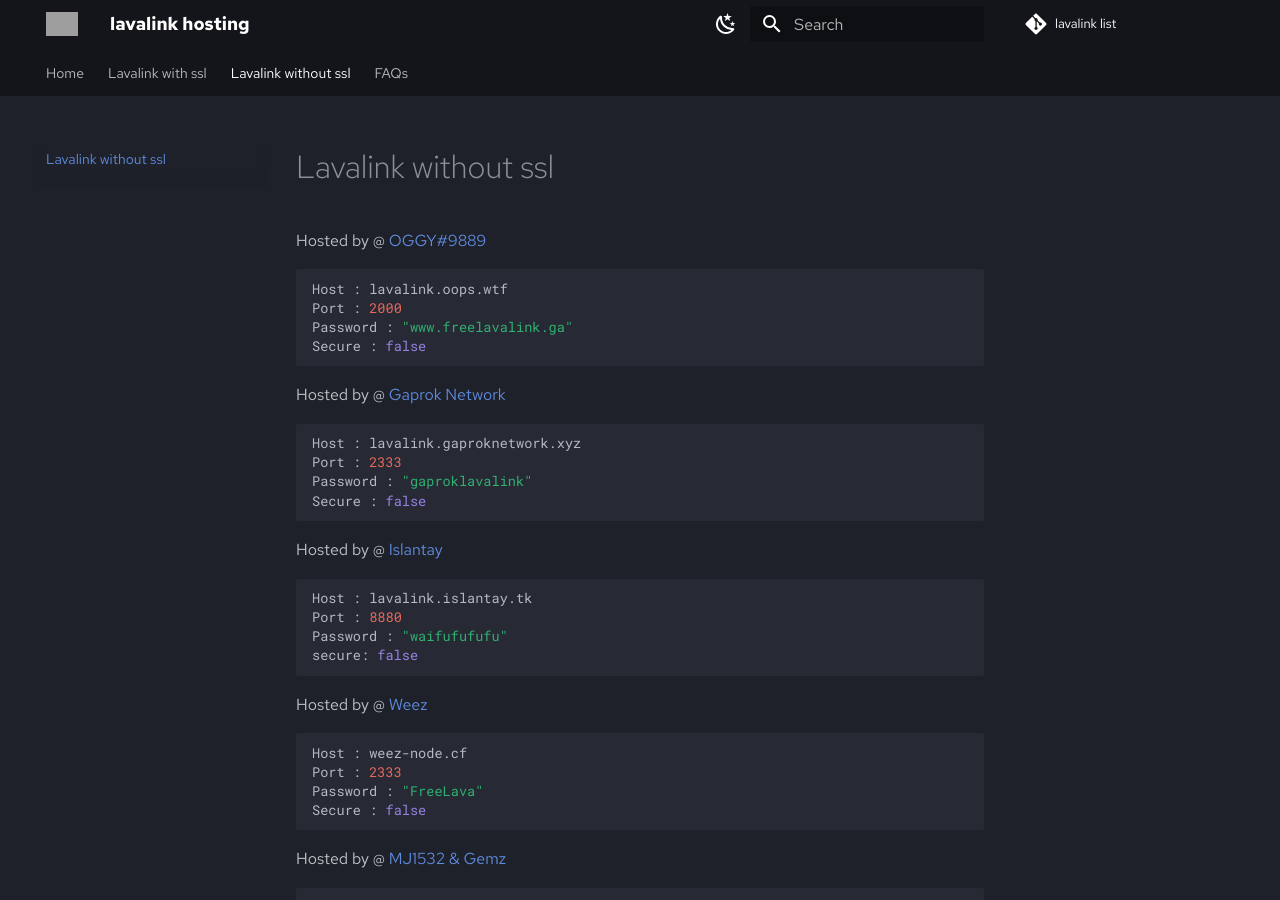
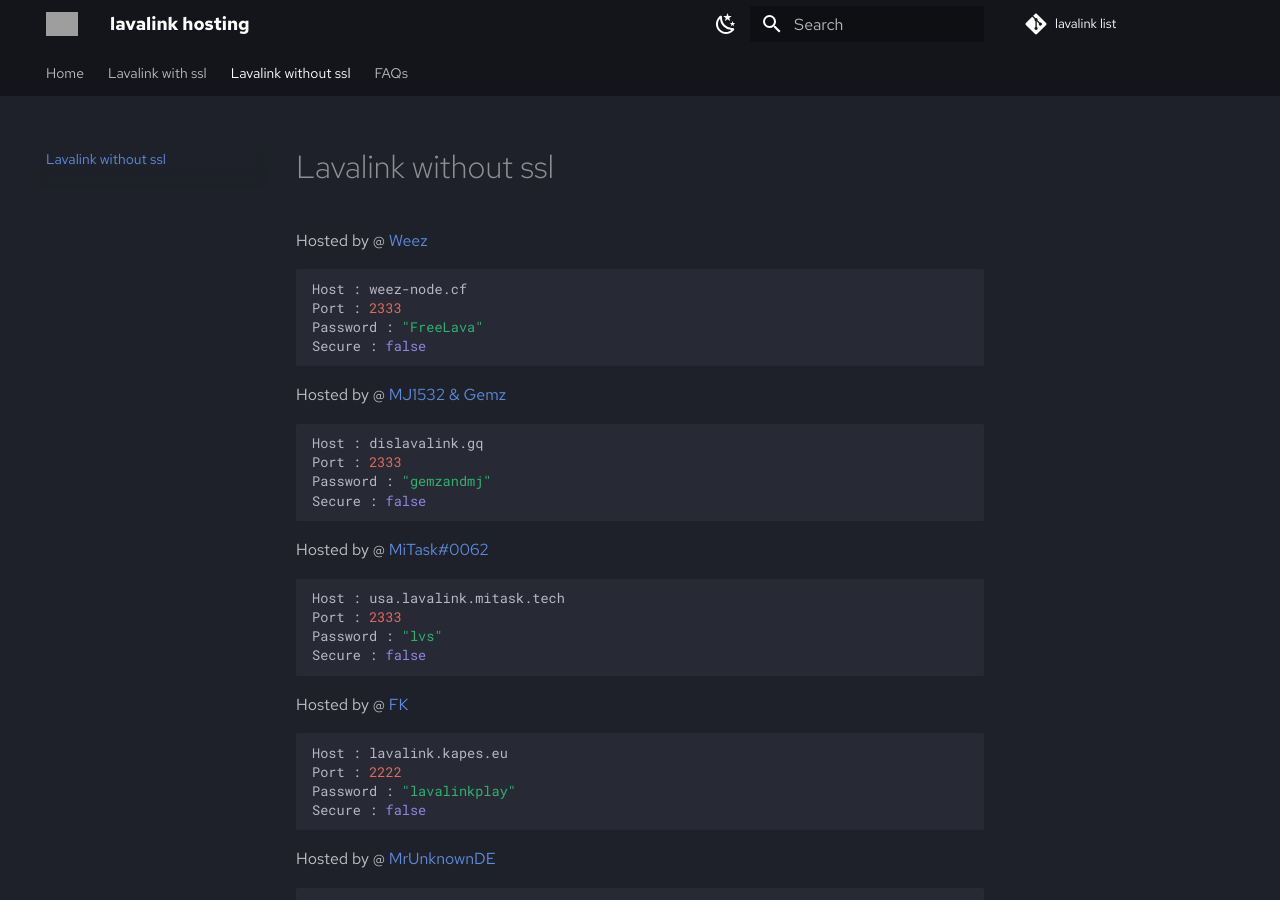
Before and after one commit to DarrenOfficial/lavalink-list, an MkDocs documentation site: the page built from docs/NoSSL/lavalink-without-ssl.md, in a window 1280 px wide and 900 px high. Built offline with MkDocs 1.6.1 and Material for MkDocs 9.7.7, drawn with Linux system fonts in a browser that asks for light colours; comment, search, counter and statistics services are not loaded; grey boxes are pictures that could not be loaded.

Commit message:
Dead beef

````diff
--- a/docs/NoSSL/lavalink-without-ssl.md
+++ b/docs/NoSSL/lavalink-without-ssl.md
@@ -3,30 +3,6 @@ title: Lavalink without SSL
 description: Without SSL should work out of the box!
 ---
 
----
-Hosted by @ [OGGY#9889](https://u.oggy.ga/fll)
-```bash
-Host : lavalink.oops.wtf
-Port : 2000
-Password : "www.freelavalink.ga"
-Secure : false
-```
-
-Hosted by @ [Gaprok Network](https://dsc.gg/bagusnfriends)
-```bash
-Host : lavalink.gaproknetwork.xyz
-Port : 2333
-Password : "gaproklavalink"
-Secure : false
-```
-
-Hosted by @ [Islantay](https://github.com/Dep0s1t)
-```bash
-Host : lavalink.islantay.tk
-Port : 8880
-Password : "waifufufufu"
-secure: false
-```
 
 Hosted by @ [Weez](https://github.com/Weez-Dev)
 ```bash
````
